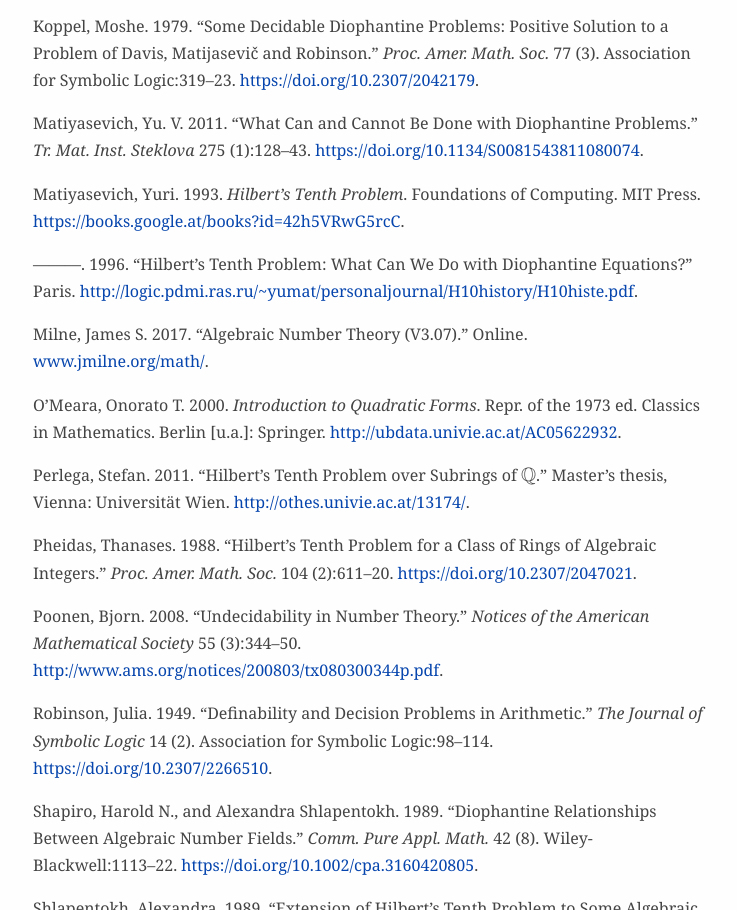
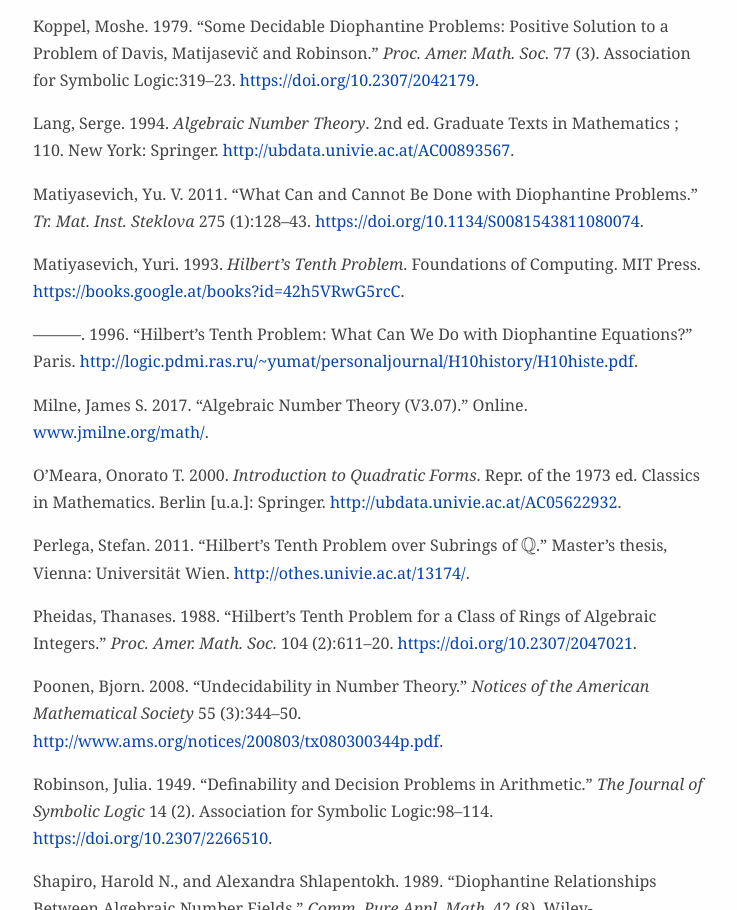
Before and after one commit to tim6her/Literatur, a plain HTML site: page docs/index.html in a window 1280 px wide. Shown: the part 1317-2227 px from the top of the page, without its empty margins (271-1008 px from the left). Drawn offline with nearby package versions, Linux system fonts and the light colour scheme; some packages are replaced by stand-ins of ours.

Commit message:
Added Lang's Number Theory and changed some ranks

```diff
--- a/docs/index.html
+++ b/docs/index.html
@@ -56,6 +56,9 @@
 <div id="ref-Koppel1979">
 <p>Koppel, Moshe. 1979. “Some Decidable Diophantine Problems: Positive Solution to a Problem of Davis, Matijasevič and Robinson.” <em>Proc. Amer. Math. Soc.</em> 77 (3). Association for Symbolic Logic:319–23. <a href="https://doi.org/10.2307/2042179" class="uri">https://doi.org/10.2307/2042179</a>.</p>
 </div>
+<div id="ref-Lang1994">
+<p>Lang, Serge. 1994. <em>Algebraic Number Theory</em>. 2nd ed. Graduate Texts in Mathematics ; 110. New York: Springer. <a href="http://ubdata.univie.ac.at/AC00893567 ">http://ubdata.univie.ac.at/AC00893567</a>.</p>
+</div>
 <div id="ref-Matiyasevich2011">
 <p>Matiyasevich, Yu. V. 2011. “What Can and Cannot Be Done with Diophantine Problems.” <em>Tr. Mat. Inst. Steklova</em> 275 (1):128–43. <a href="https://doi.org/10.1134/S0081543811080074" class="uri">https://doi.org/10.1134/S0081543811080074</a>.</p>
 </div>
```
Also changed, not shown: 1 other file.
